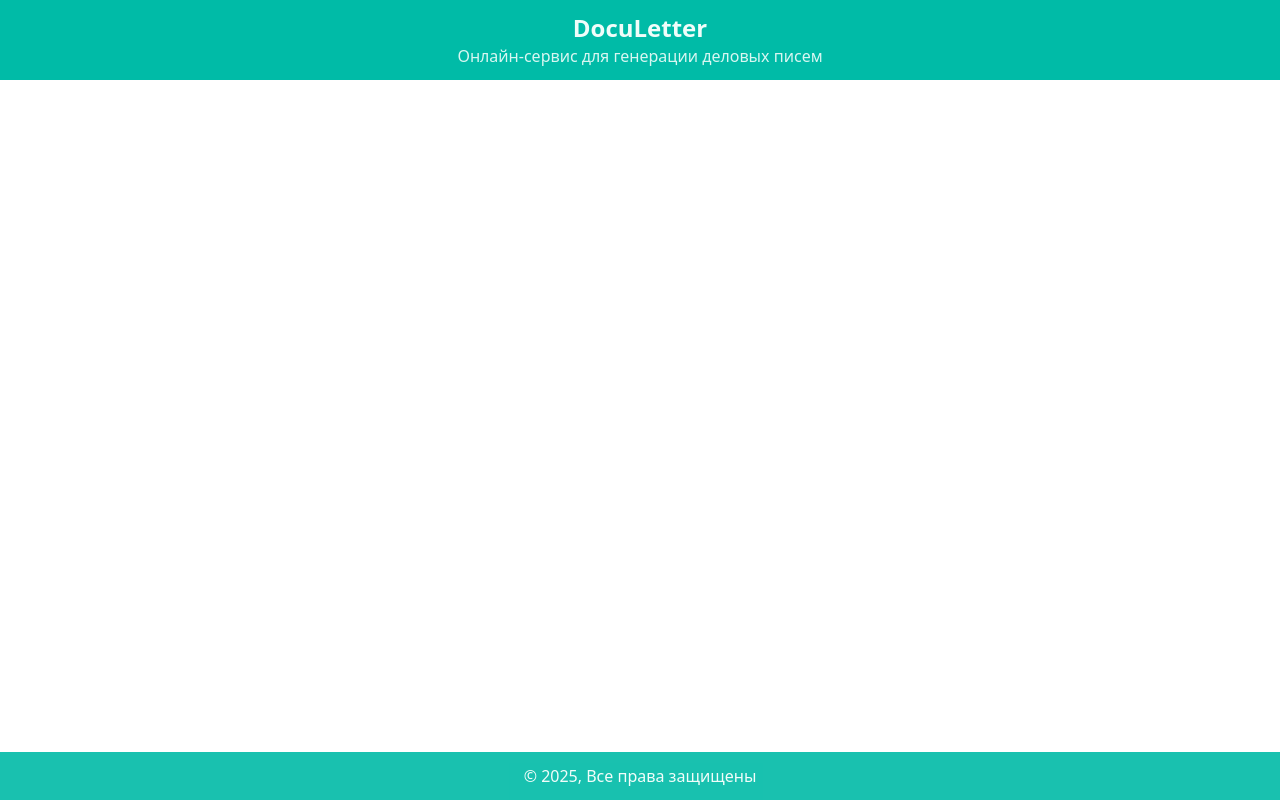
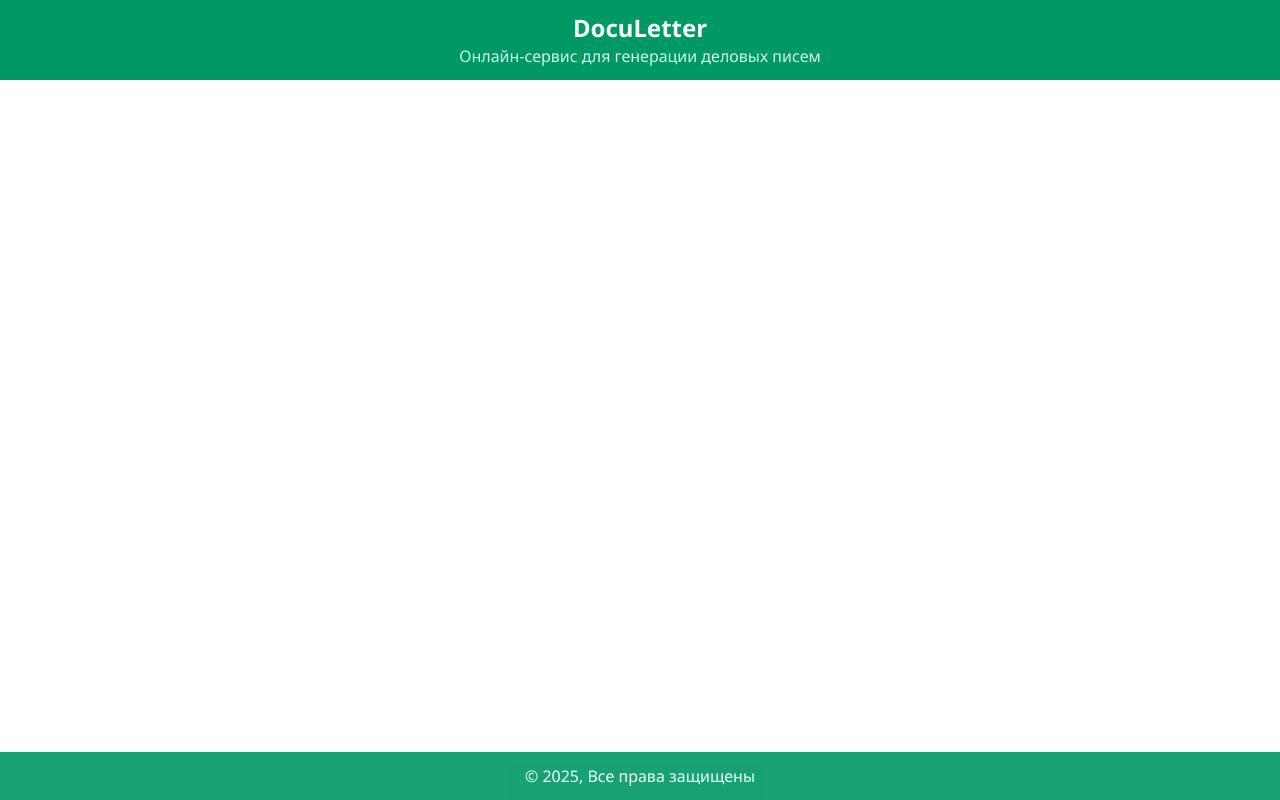
Before and after one commit to VladimirKashtanov/DocuLetter, a Next.js app: page / in a window 1280 px wide. Built offline with nearby package versions, Linux system fonts and the light colour scheme.

Commit message:
Add google font "Noto Sans"

```diff
--- a/src/app/layout.tsx
+++ b/src/app/layout.tsx
@@ -1,5 +1,13 @@
 import { FC } from 'react'
 import './global.css'
+
+import { Noto_Sans } from 'next/font/google'
+
+const notoSans = Noto_Sans({
+	subsets: ['latin', 'cyrillic'],
+	weight: ['400', '600', '700'],
+	display: 'swap',
+})
 
 interface IRootLayout {
 	readonly children: React.ReactNode
@@ -10,7 +18,9 @@ const RootLayout: FC<IRootLayout> = props => {
 
 	return (
 		<html lang='en'>
-			<body className='antialiased min-h-screen'>{children}</body>
+			<body className={`antialiased min-h-screen ${notoSans.className}`}>
+				{children}
+			</body>
 		</html>
 	)
 }
--- a/src/widgets/footer/ui/footer.tsx
+++ b/src/widgets/footer/ui/footer.tsx
@@ -1,6 +1,6 @@
 export const Footer = () => {
 	return (
-		<footer className='bg-teal-500 text-teal-50 opacity-90 text-center p-3'>
+		<footer className='bg-emerald-600 text-teal-50 opacity-90 text-center p-3'>
 			© {new Date().getFullYear()}, Все права защищены
 		</footer>
 	)
--- a/src/widgets/header/ui/header.tsx
+++ b/src/widgets/header/ui/header.tsx
@@ -2,7 +2,7 @@ import { Logo } from '@/shared/logo'
 
 export const Header = () => {
 	return (
-		<header className='bg-teal-500 text-center p-3'>
+		<header className='bg-emerald-600 text-center p-3'>
 			<Logo />
 		</header>
 	)
```
